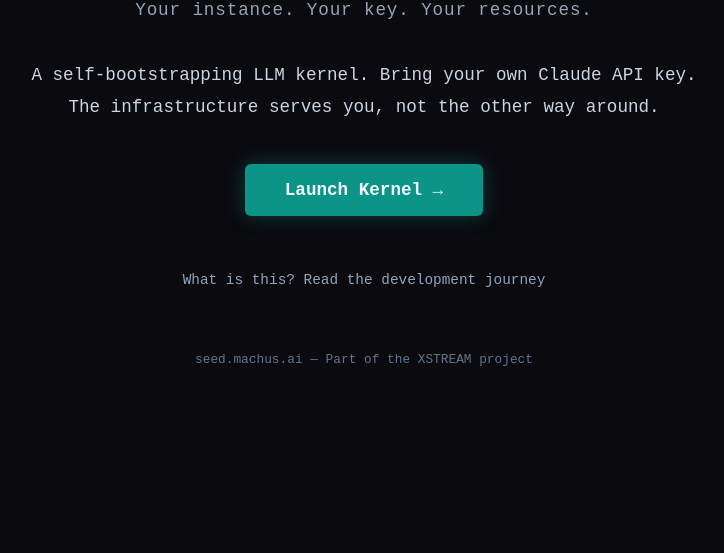
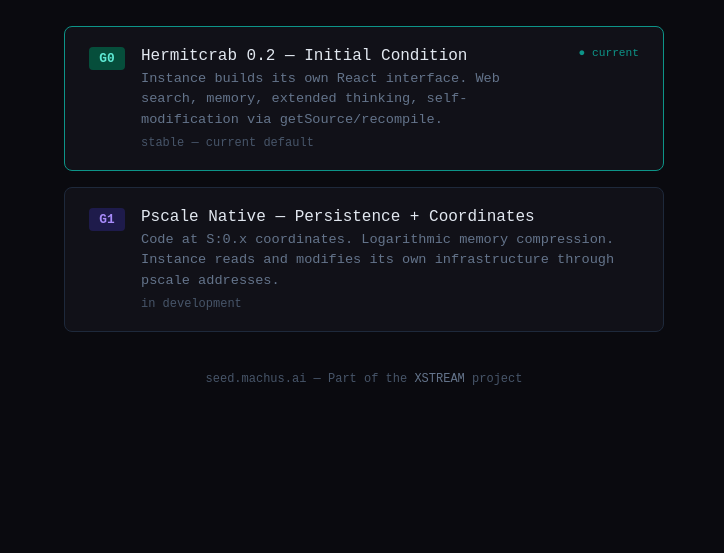
Before and after one commit to happyseaurchin/xstream-seed, a website: page public/index.html in a window 1280 px wide. Shown: the part 247-800 px from the top of the page, without its empty margins (276-1000 px from the left). Drawn offline with Linux system fonts and the light colour scheme.

Commit message:
[structure] G-versioned launcher: landing page with G0/G1 cards, kernel loads by ?g= param

```diff
--- a/public/index.html
+++ b/public/index.html
@@ -3,7 +3,7 @@
 <head>
   <meta charset="UTF-8">
   <meta name="viewport" content="width=device-width, initial-scale=1.0">
-  <title>XSTREAM Seed</title>
+  <title>XSTREAM SEED</title>
   <style>
     * { box-sizing: border-box; margin: 0; padding: 0; }
     body {
@@ -17,69 +17,117 @@
       justify-content: center;
       padding: 2rem;
     }
-    .container { max-width: 700px; text-align: center; }
+    .container { max-width: 600px; width: 100%; }
     h1 {
       color: #5eead4;
-      font-size: 2.5rem;
-      margin-bottom: 0.75rem;
+      font-size: 2rem;
+      margin-bottom: 0.5rem;
+      text-align: center;
       text-shadow: 0 0 30px rgba(94, 234, 212, 0.3);
     }
     .tagline {
       color: #94a3b8;
-      font-size: 1.1rem;
+      font-size: 0.95rem;
       margin-bottom: 2.5rem;
+      text-align: center;
       letter-spacing: 0.05em;
     }
-    .description {
-      color: #cbd5e1;
-      font-size: 1.1rem;
-      line-height: 1.8;
-      margin-bottom: 2.5rem;
+    .g-card {
+      background: #111118;
+      border: 1px solid #1e293b;
+      border-radius: 8px;
+      padding: 1.25rem 1.5rem;
+      margin-bottom: 1rem;
+      cursor: pointer;
+      transition: all 0.2s;
+      display: flex;
+      align-items: flex-start;
+      gap: 1rem;
     }
-    .cta {
-      display: inline-block;
-      background: #0d9488;
-      color: #f0fdfa;
-      padding: 1rem 2.5rem;
-      border-radius: 6px;
-      text-decoration: none;
-      font-size: 1.1rem;
+    .g-card:hover {
+      border-color: #0d9488;
+      box-shadow: 0 0 20px rgba(13, 148, 136, 0.15);
+    }
+    .g-card.current {
+      border-color: #0d9488;
+    }
+    .g-badge {
+      background: #164e63;
+      color: #5eead4;
+      font-size: 0.8rem;
       font-weight: bold;
-      transition: all 0.2s;
-      margin-bottom: 2rem;
-      box-shadow: 0 0 20px rgba(13, 148, 136, 0.4);
+      padding: 4px 10px;
+      border-radius: 4px;
+      white-space: nowrap;
+      min-width: 36px;
+      text-align: center;
     }
-    .cta:hover {
-      background: #14b8a6;
-      box-shadow: 0 0 30px rgba(20, 184, 166, 0.5);
-      transform: translateY(-2px);
+    .g-badge.stable { background: #064e3b; }
+    .g-badge.dev { background: #1e1b4b; color: #a78bfa; }
+    .g-info { flex: 1; }
+    .g-title { font-size: 1rem; color: #e2e8f0; margin-bottom: 4px; }
+    .g-desc { font-size: 0.85rem; color: #64748b; line-height: 1.5; }
+    .g-status { font-size: 0.75rem; color: #475569; margin-top: 6px; }
+    .current-label {
+      font-size: 0.7rem;
+      color: #0d9488;
+      margin-left: auto;
+      white-space: nowrap;
     }
-    .secondary {
-      display: block;
-      color: #94a3b8;
-      font-size: 0.9rem;
-      text-decoration: none;
-      margin-top: 1.5rem;
+    .footer {
+      margin-top: 2.5rem;
+      color: #475569;
+      font-size: 0.75rem;
+      text-align: center;
     }
-    .secondary:hover { color: #e2e8f0; }
-    .footer { margin-top: 4rem; color: #64748b; font-size: 0.8rem; }
+    .footer a { color: #64748b; text-decoration: none; }
+    .footer a:hover { color: #94a3b8; }
   </style>
 </head>
 <body>
   <div class="container">
     <h1>◇ XSTREAM SEED</h1>
-    <p class="tagline">Your instance. Your key. Your resources.</p>
-    <p class="description">
-      A self-bootstrapping LLM kernel. Bring your own Claude API key.<br>
-      The infrastructure serves you, not the other way around.
-    </p>
-    <a href="/kernel" class="cta">Launch Kernel →</a>
-    <a href="https://xstream.onen.ai/dev-journey.html" class="secondary">
-      What is this? Read the development journey
-    </a>
+    <p class="tagline">Self-bootstrapping LLM kernel. Your key. Your instance.</p>
+
+    <div class="g-card current" onclick="launch(0)">
+      <span class="g-badge stable">G0</span>
+      <div class="g-info">
+        <div class="g-title">Hermitcrab 0.2 — Initial Condition</div>
+        <div class="g-desc">
+          Instance builds its own React interface. Web search, memory, extended thinking, self-modification via getSource/recompile.
+        </div>
+        <div class="g-status">stable — current default</div>
+      </div>
+      <span class="current-label" id="current-g0"></span>
+    </div>
+
+    <div class="g-card" onclick="launch(1)">
+      <span class="g-badge dev">G1</span>
+      <div class="g-info">
+        <div class="g-title">Pscale Native — Persistence + Coordinates</div>
+        <div class="g-desc">
+          Code at S:0.x coordinates. Logarithmic memory compression. Instance reads and modifies its own infrastructure through pscale addresses.
+        </div>
+        <div class="g-status">in development</div>
+      </div>
+      <span class="current-label" id="current-g1"></span>
+    </div>
+
     <div class="footer">
-      <p>seed.machus.ai — Part of the XSTREAM project</p>
+      <p>seed.machus.ai — Part of the <a href="https://xstream.machus.ai/nexus.html">XSTREAM</a> project</p>
     </div>
   </div>
+
+  <script>
+    // Show which G is currently selected
+    const currentG = localStorage.getItem('xstream_g') || '0';
+    const el = document.getElementById('current-g' + currentG);
+    if (el) el.textContent = '● current';
+
+    function launch(g) {
+      localStorage.setItem('xstream_g', String(g));
+      window.location.href = '/kernel?g=' + g;
+    }
+  </script>
 </body>
 </html>
```
Also changed, not shown: public/kernel/index.html (+18 -2 lines).
